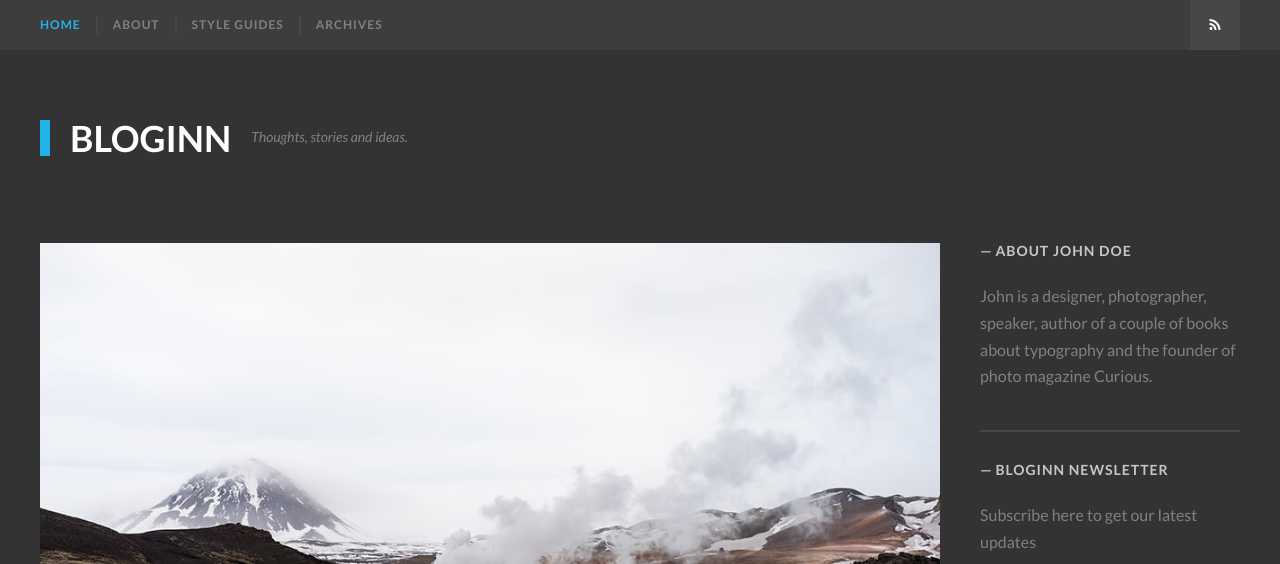
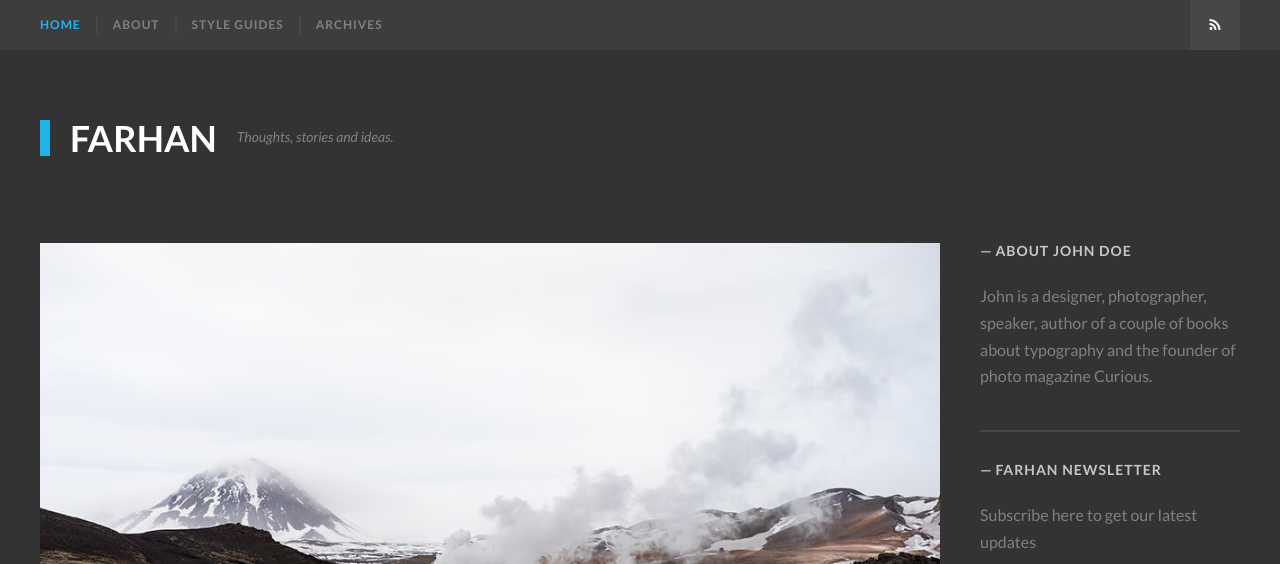
Before and after one commit to Farhan786555/farhan, a Jekyll site: the page built from index.html, in a window 1280 px wide and 900 px high. Shown: the top 564 px of the window. Built offline with Jekyll 4.4.1, drawn with Linux system fonts in a browser that asks for light colours; some web fonts are replaced; the list of posts is cut into pages by our own code.

Commit message:
Update _config.yml

```diff
--- a/_config.yml
+++ b/_config.yml
@@ -6,7 +6,7 @@
 # 'jekyll serve'. If you change this file, please restart the server process.
 
 # Site title
-title: "BlogInn"
+title: "Farhan"
 
 # A description of your site for social meta tag, search engines, and feed.xml
 description: "BlogInn is a bold theme for the Jekyll blogging platform. Available for purchase at ThemeForest.net."
```
